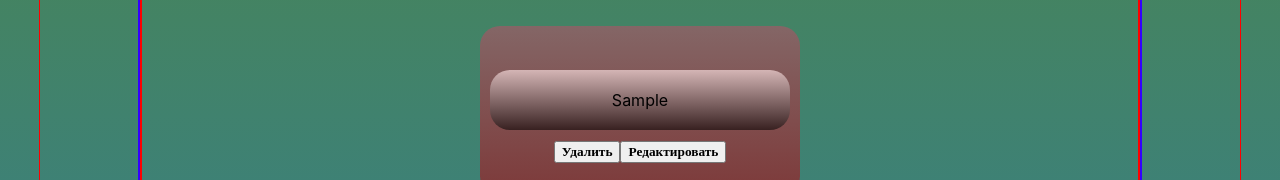
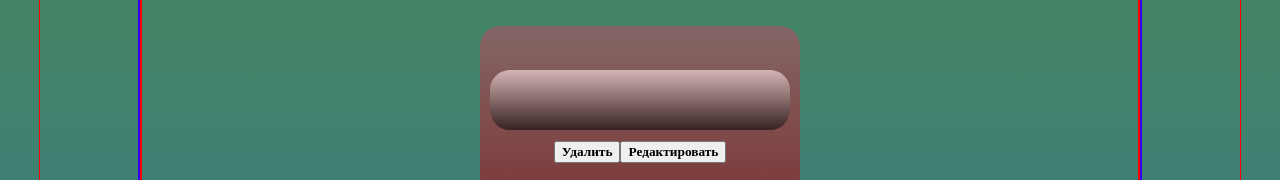
Before and after one commit to Shkirenkoroma/notiesChalenge, a React (Create React App) app: page / in a window 1280 px wide. Both pictures are taken after typing "Sample", "Sample" into the empty fields and a click on the button "Добавить". Shown: the part 332-512 px from the top of the page. Built offline with nearby package versions, Linux system fonts and the light colour scheme.

Commit message:
completed changes

```diff
--- /dev/null
+++ b/src/components/elements/lightstring/index.tsx
@@ -0,0 +1,36 @@
+import  "./style.less";
+// import { IPropsLightString } from "types";
+import { FC } from "react";
+
+const LightString: FC<any> = ({
+	searchValue,
+	string,
+}): JSX.Element => {
+	const regExp = new RegExp(`#${searchValue}`, "ig");
+	const matchValue = string.match(regExp);
+console.log('regExp', regExp)
+console.log('matchValue', matchValue)
+	return (
+		<div>
+			{!searchValue
+				? string
+				: matchValue
+
+				? string.split(regExp).map((element:any, index:any, array:any) => {
+						if (index < array.length - 1) {
+							const lightstring = matchValue.shift();
+							return (
+								<>
+									{element}
+									<span className="lightstring">{lightstring}</span>
+								</>
+							);
+						}
+						return element;
+				  })
+				: null}
+		</div>
+	);
+};
+
+export default LightString;
--- /dev/null
+++ b/src/components/elements/lightstring/style.less
@@ -0,0 +1,3 @@
+.lightstring{
+   background-color: #f0f902;
+}
--- a/src/components/elements/noties/index.tsx
+++ b/src/components/elements/noties/index.tsx
@@ -4,8 +4,9 @@ import { useSelector } from "react-redux";
 import Note from "./note";
 import { IPropsMapping } from "types";
 import Tag from "./tag";
-import { useEffect, useState } from "react";
+import { useCallback, useEffect, useState } from "react";
 import Search from "../search";
+import LightString from "../lightstring";
 
 const NotiesLayout = ({
 	setNoties,
@@ -54,7 +55,14 @@ const NotiesLayout = ({
 		setFilteredArrays(a);
 	}, [sortField]);
 
-
+	const light = useCallback(
+		(string: string) => {
+			console.log('string', string)
+			console.log('sortFieldInput', sortFieldInput)
+			return <LightString searchValue={sortFieldInput} string={string} />;
+		},
+		[sortFieldInput],
+	);
 
 
 
@@ -69,7 +77,7 @@ const NotiesLayout = ({
 				<Search setSortFieldInput={setSortFieldInput}/>
 				<div className="tagBlock">
 					{tagsArray.map((item: any, index: any) => (
-						<Tag key={index} item={item} setSortField={setSortField} />
+						<Tag key={index} item={item} setSortField={setSortField}/>
 					))}
 				</div>
 				{filteredArrays.map((item: IPropsMapping, index: number) => (
@@ -80,6 +88,7 @@ const NotiesLayout = ({
 						setNoties={setNoties}
 						setActiveModal={setActiveModal}
 						activeModal={activeModal}
+						light={light}
 					/>
 				))}
 			</div>
--- a/src/components/elements/noties/note/index.tsx
+++ b/src/components/elements/noties/note/index.tsx
@@ -7,7 +7,7 @@ import { createTag, deleteNote, saveNoties } from "redux/reducers";
 import { useState } from "react";
 
 import EditInput from "components/elements/edit";
-const Note: FC<IPropsNote> = ({ item, specificId }): JSX.Element => {
+const Note: FC<IPropsNote> = ({ item, specificId, light }): JSX.Element => {
 	const [edit, setEdit] = useState<inlineBoolean>(false);
 	const [valueEdit, setValueEdit] = useState<inlineString>(item);
 	const [tagValue, setTagValue] = useState<inlineString>(item);
@@ -34,7 +34,7 @@ const Note: FC<IPropsNote> = ({ item, specificId }): JSX.Element => {
 			dispatch(createTag(tagValue));
 		}
 	};
-
+console.log('item',item)
 	return (
 		<div className="container__note" >
 			{edit ? (
@@ -44,7 +44,7 @@ const Note: FC<IPropsNote> = ({ item, specificId }): JSX.Element => {
 					setTagValue={setTagValue}
 				/>
 			) : (
-				<div className="container____content__note">{item}</div>
+				<div className="container____content__note">{light(item)}</div>
 			)}
 			<div className="container____content__buttons">
 				<Button
--- a/src/components/elements/search/index.tsx
+++ b/src/components/elements/search/index.tsx
@@ -1,7 +1,6 @@
-import Button from "components/button";
 import "./style.less";
 
-const Search = ({setSortFieldInput}:any) => {
+const Search = ({ setSortFieldInput }:any) => {
 
 	const search = (e:any) => {
 		setSortFieldInput(e.target.value);
@@ -10,7 +9,6 @@ const Search = ({setSortFieldInput}:any) => {
 	return (
 		<div className="container__search">
 			<input className="container__search__input" onChange={search} type="text" placeholder="Введите название тега для поиска"/>
-
 		</div>
 	);
 };
--- a/src/types/index.tsx
+++ b/src/types/index.tsx
@@ -29,6 +29,7 @@ export interface IPropsNote {
 	setActiveModal: (e: inlineBoolean) => void;
 	activeModal: inlineBoolean;
 	specificId: number;
+	light:(e:string)=>any,
 }
 export interface IPropsMapping {
 	id: inlineNumber;
```
